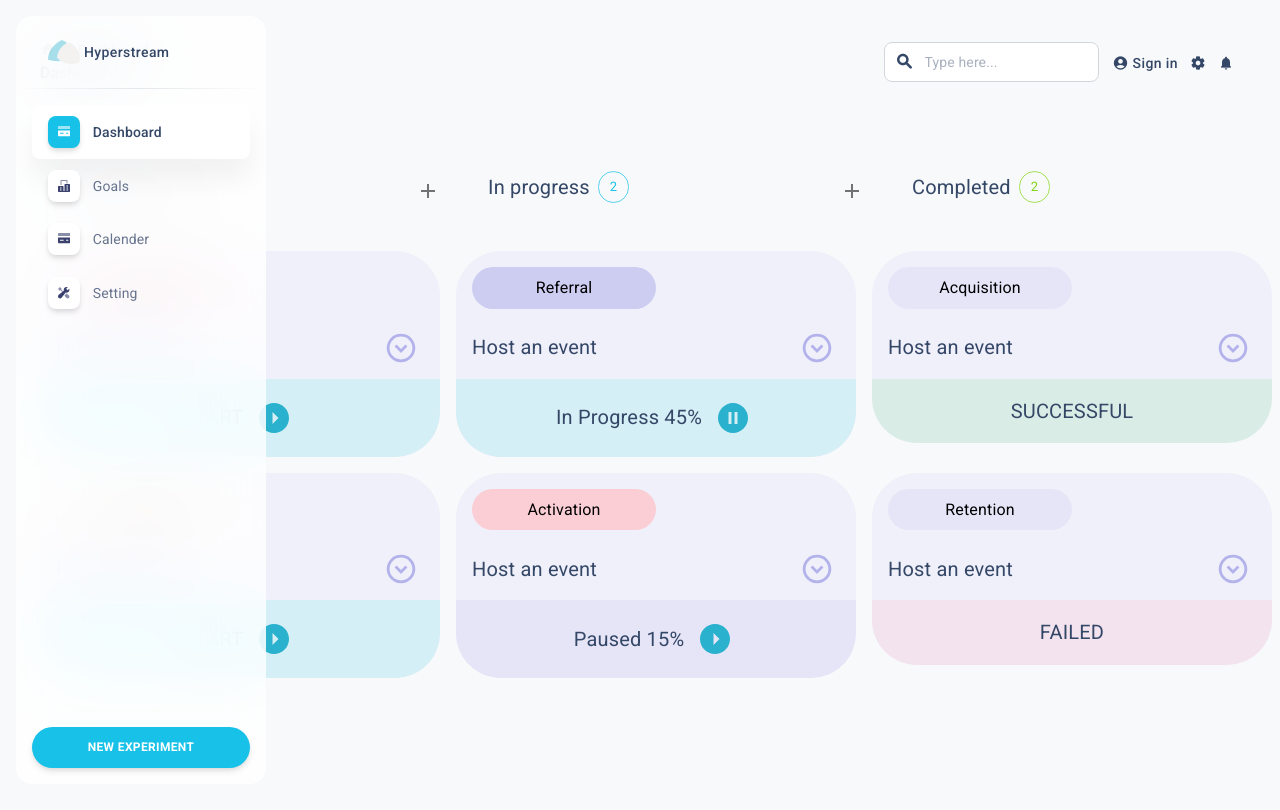
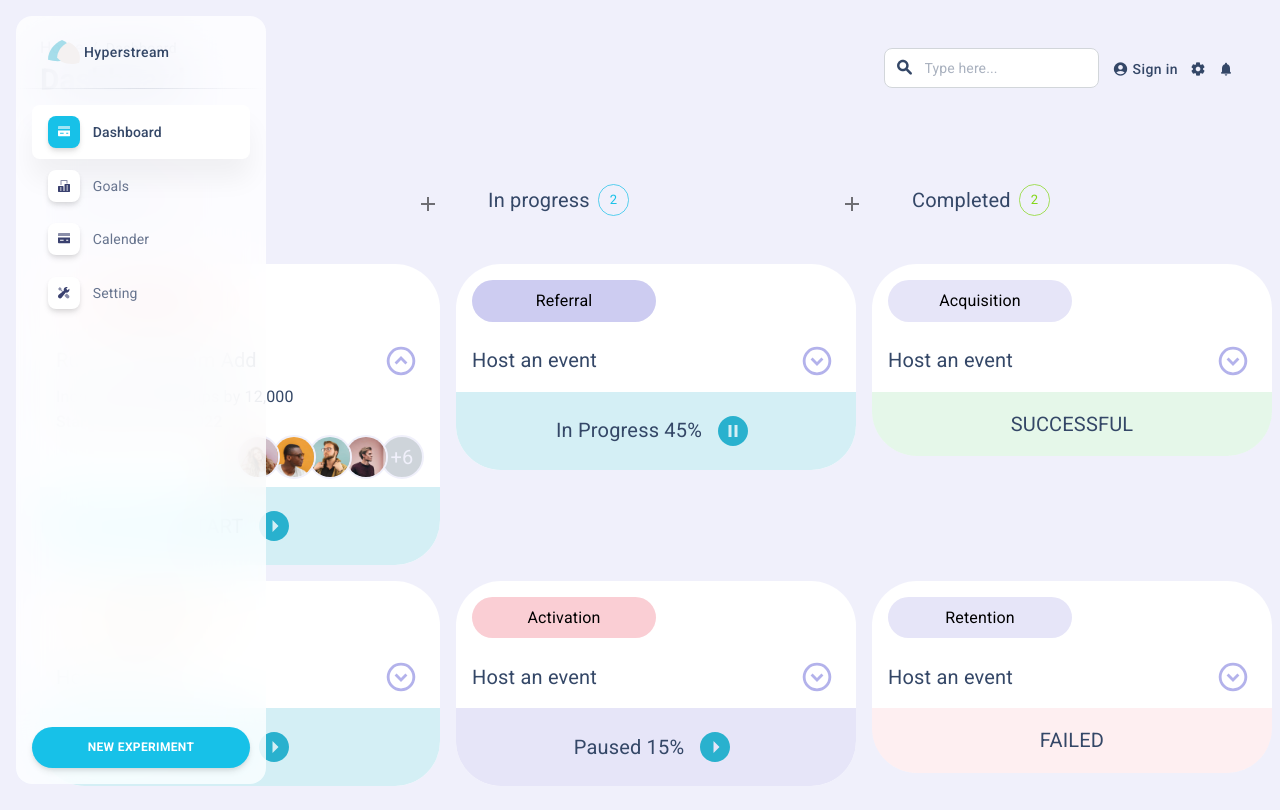
Before and after one commit to Amaka202/HyperStream, a React (Create React App) app: page /dashboard in a window 1280 px wide. Built offline with nearby package versions, Linux system fonts and the light colour scheme.

Commit message:
fix bg color

```diff
--- a/public/index.html
+++ b/public/index.html
@@ -22,7 +22,7 @@ Software.
     <meta name="theme-color" content="#17c1e8" />
     <link rel="apple-touch-icon" sizes="76x76" href="%PUBLIC_URL%/apple-icon.png" />
     <link rel="manifest" href="%PUBLIC_URL%/manifest.json" />
-    <title>Soft UI Dashboard React</title>
+    <title>HyperStream Growth Tool</title>
     <link
       rel="stylesheet"
       href="https://fonts.googleapis.com/css?family=Roboto:300,400,500,700&display=swap"
--- a/src/assets/theme/base/colors.js
+++ b/src/assets/theme/base/colors.js
@@ -1,6 +1,6 @@
 const colors = {
   background: {
-    default: "#f8f9fa",
+    default: "#F0F0FB",
   },
 
   text: {
--- a/src/examples/Breadcrumbs/index.js
+++ b/src/examples/Breadcrumbs/index.js
@@ -33,7 +33,7 @@ function Breadcrumbs({ icon, title, route, light }) {
             opacity={light ? 0.8 : 0.5}
             sx={{ lineHeight: 0 }}
           >
-            <Icon>{icon}</Icon>
+            Home
           </SoftTypography>
         </Link>
         {routes.map((el) => (
@@ -64,7 +64,7 @@ function Breadcrumbs({ icon, title, route, light }) {
       <SoftTypography
         fontWeight="bold"
         textTransform="capitalize"
-        variant="h6"
+        variant="h3"
         color={light ? "white" : "dark"}
         noWrap
       >
--- a/src/layouts/dashboard/index.js
+++ b/src/layouts/dashboard/index.js
@@ -28,9 +28,6 @@ import { ReactComponent as SeeMore } from "assets/svgs/seemore.svg";
 import { ReactComponent as PlayBtn } from "assets/svgs/play.svg";
 import { ReactComponent as PauseBtn } from "assets/svgs/pause.svg";
 
-
-import homeDecor2 from "assets/images/home-decor-2.jpg";
-import homeDecor3 from "assets/images/home-decor-3.jpg";
 import team1 from "assets/images/team-1.jpg";
 import team2 from "assets/images/team-2.jpg";
 import team3 from "assets/images/team-3.jpg";
@@ -41,26 +38,30 @@ import AddIcon from '@mui/icons-material/Add';
 import { styled } from "@mui/system";
 import Collapse from '@mui/material/Collapse';
 import { useState } from "react";
+import { useNavigate } from "react-router-dom";
 
 function Overview() {
+  const navigate = useNavigate();
+
   const [openGoals, setOpenGoals] = useState({
     acquisition: false,
     referral: false,
-    awareness: false,
+    awareness: true,
     revenue: false,
     activation: false,
     retention: false,
-
   })
 
-  console.log('amaka', openGoals)
+  const navigateToSIngleGoal = () => {
+    navigate(`/goals/29302920390/graph`);
+  }
 
   return (
     <DashboardLayout>
       <DashboardNavbar />
       <Stack spacing={3} mt={4}>
-        <Grid container spacing={5}>
-          <Grid item xs={4}>
+        <Grid container spacing={5} >
+          <Grid item xs={4} >
             <Stack direction='row' justifyContent='space-between'>
               <Stack direction='row' spacing={1}>
                 <Typography>Scheduled</Typography>
@@ -91,11 +92,11 @@ function Overview() {
         </Grid>
         <Grid container spacing={2}>
           <Grid item xs={4}>
-            <StyledCard>
+            <StyledCard onClick={navigateToSIngleGoal}>
               <Box style={{padding: '0 1rem 0.5rem 1rem'}}>
                 <StyledGoal sx={{backgroundColor: '#FCDFE2', width: '50%', marginBottom: '1rem'}} variant='body2'>Awareness</StyledGoal>
                 <Stack direction='row' justifyContent='space-between'>
-                  <Typography alignSelf='center'>Host an event</Typography>
+                  <Typography alignSelf='center'>Run an Instagram Add</Typography>
                   {openGoals.awareness ?
                   <IconButton onClick={() => setOpenGoals({awareness: false})}>
                     <SeeMore />
@@ -106,7 +107,7 @@ function Overview() {
                   </IconButton> }
                 </Stack>
                 <Collapse in={openGoals.awareness} timeout="auto" unmountOnExit>
-                    <Typography variant='body2'>Increase purchases via website for 45%</Typography>
+                    <Typography variant='body2'>Increase user sign ups by 12,000</Typography>
                     <Typography variant='subtitle2'>Start date: 25/12/2022</Typography>
                     <AvatarGroup total={10}>
                       <Avatar alt="Remy Sharp" src={team1} />
@@ -324,9 +325,10 @@ const StyledGoal = styled(Typography)({
  });
 
  const StyledCard = styled(Box)({
-  background: '#F0F0FB',
+  background: '#fff',
   borderRadius: '45px',
-  paddingTop: '1rem'
+  paddingTop: '1rem',
+  cursor: 'pointer'
  });
 
  const StyledBottom = styled(Box)({
```
